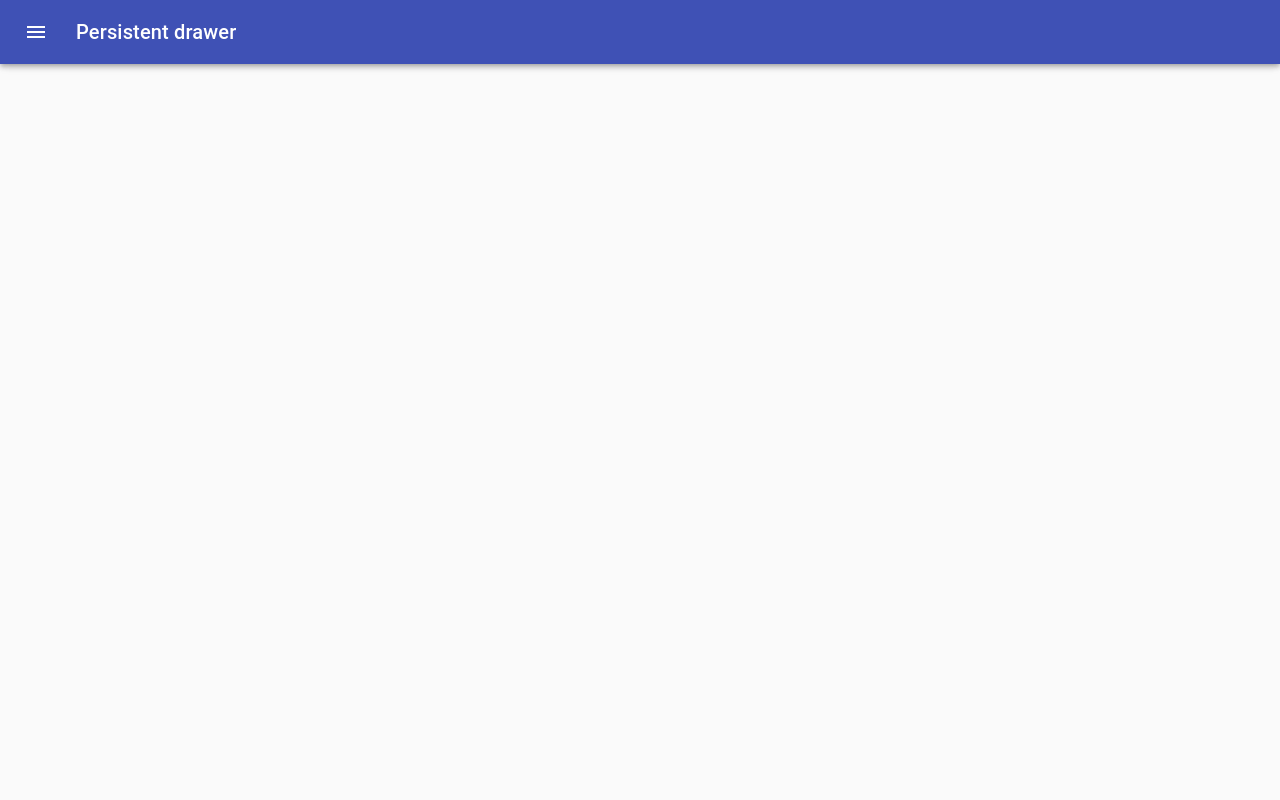
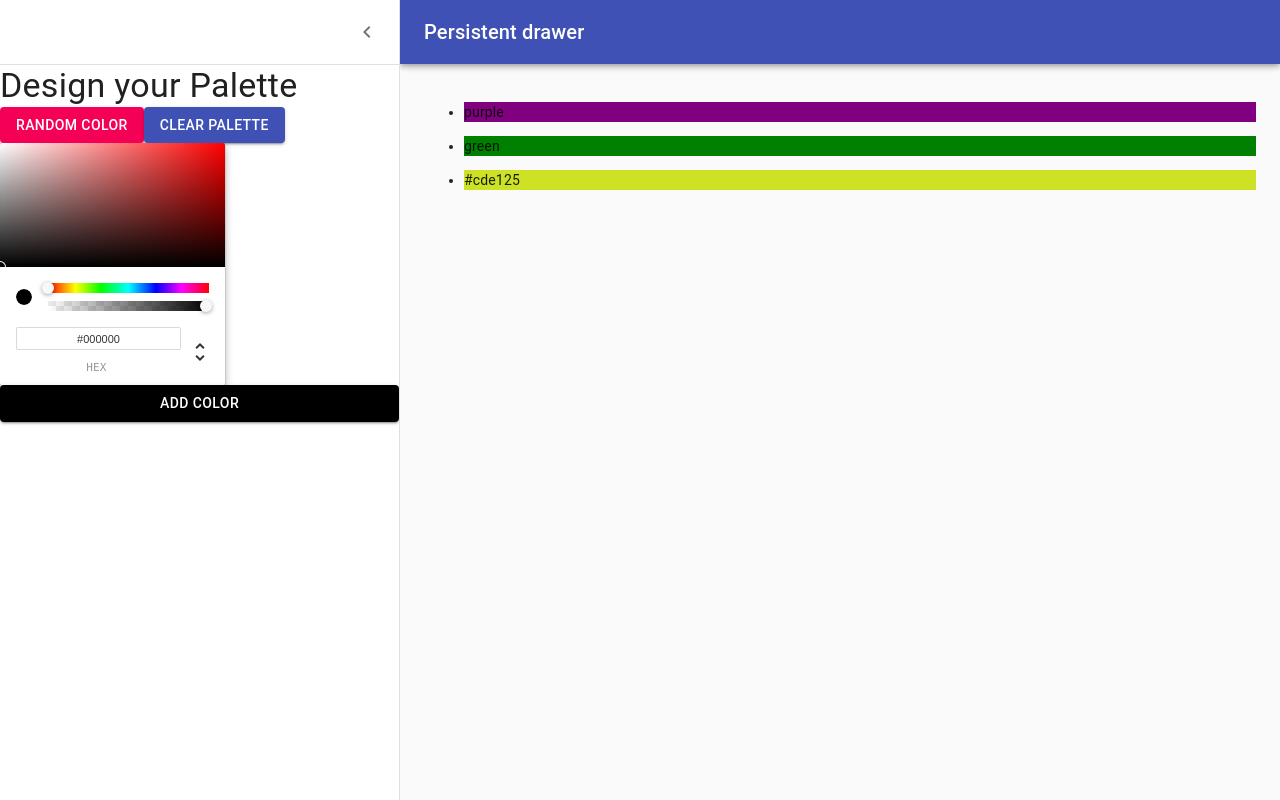
Before and after one commit to MouryaManu/colors_app, a React (Create React App) app: page /palette/new in a window 1280 px wide. Built offline with nearby package versions, Linux system fonts and the light colour scheme; the HTML template or start-up script is replaced by a standard one.

Commit message:
Connected Color Picker to Button

```diff
--- a/src/NewPaletteForm.js
+++ b/src/NewPaletteForm.js
@@ -1,5 +1,6 @@
-import React from 'react'
+import React, { useState } from 'react'
 import clsx from 'clsx';
+import {withStyles} from "@material-ui/styles";
 import { makeStyles, useTheme } from '@material-ui/core/styles';
 import Drawer from '@material-ui/core/Drawer';
 import CssBaseline from '@material-ui/core/CssBaseline';
@@ -76,9 +77,15 @@ const useStyles = makeStyles((theme) => ({
 
 
 export default function NewPaletteForm() {
+
+
+
         const classes = useStyles();
         const theme = useTheme();
-    const [open, setOpen] = React.useState(false);
+        const [open, setOpen] = React.useState(true);
+        const [currColor, setCurrColor]= React.useState('black');
+        const [colors,setColors]= React.useState(['purple','green','#cde125'])
+
 
         const handleDrawerOpen = () => {
             setOpen(true);
@@ -87,6 +94,16 @@ export default function NewPaletteForm() {
         const handleDrawerClose = () => {
             setOpen(false);
         };
+
+
+        const updateCurrentColor=(newColor) =>{
+            setCurrColor(newColor.hex);
+        }
+
+        const addNewColor=()=> {
+            setColors([...colors,currColor])
+        }
+
 
        return (
          <div className={classes.root}>
@@ -129,11 +146,11 @@ export default function NewPaletteForm() {
         <Divider />
         <Typography variant="h4">Design your Palette</Typography>
         <div>
-        <Button variant='contained' color='secondary'>Random Color</Button>
+        <Button variant='contained' color='secondary' >Random Color</Button>
         <Button variant='contained' color='primary'>Clear Palette</Button>
         </div>
-        <ChromePicker color='purple' onChangeComplete={(newColor)=> console.log(newColor)} />
-        <Button variant='contained' color='primary'>Add Color</Button>
+        <ChromePicker color={currColor} onChangeComplete={updateCurrentColor} />
+        <Button style={{backgroundColor: currColor}} variant='contained' color='primary' onClick={addNewColor}>Add Color</Button>
 
         </Drawer>
         <main
@@ -142,10 +159,15 @@ export default function NewPaletteForm() {
         })}
         >
         <div className={classes.drawerHeader} />
+         {colors.map(color =>(
+             <ul>
+                <li style={{backgroundColor: color}}>{color}</li>
+             </ul>
 
+         ))}
         </main>
         </div>
         );
 }
 
-    //export default withStyles(styles,{withTheme: true})(NewPaletteForm);
+//export default withStyles(useStyles,{withTheme: true})(NewPaletteForm);
```
Lines whose indentation alone changed are shown as unchanged.
